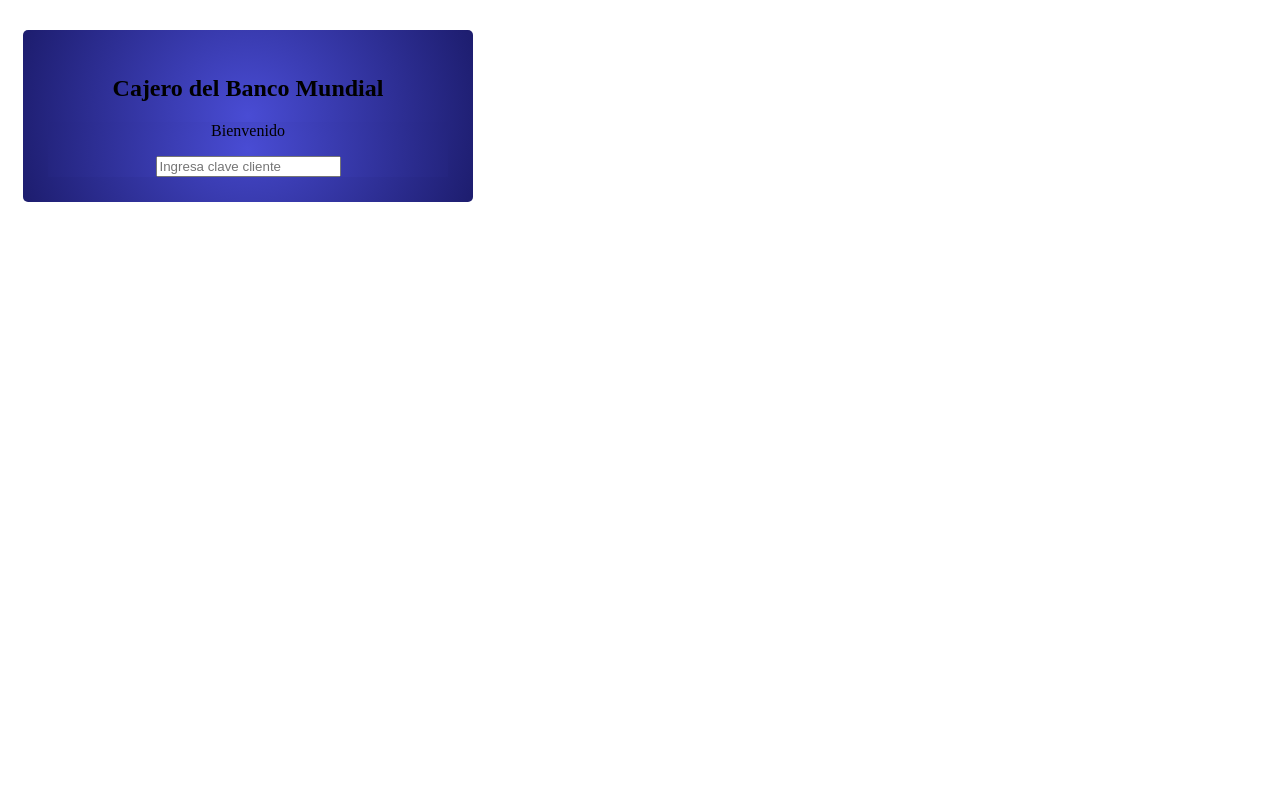
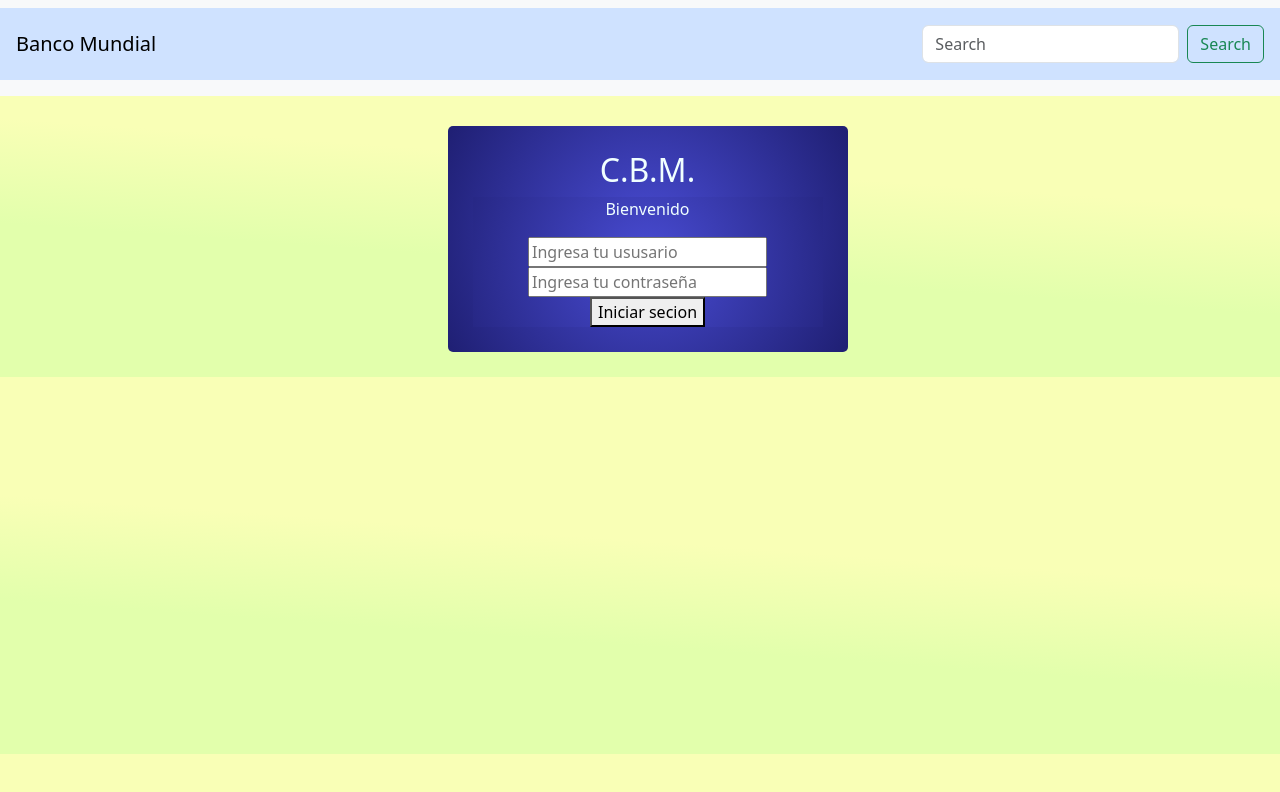
Before and after one commit to jhonpauljhons1/cajero-banco-mundial, a plain HTML site: page index.html in a window 1280 px wide. Drawn offline with nearby package versions, Linux system fonts and the light colour scheme.

Commit message:
se agregaron cambios a css y a js

```diff
--- a/cajero.css
+++ b/cajero.css
@@ -1,5 +1,5 @@
-head{
-
+body{
+    background-image: linear-gradient( 184.1deg,  rgba(249,255,182,1) 44.7%, rgba(226,255,172,1) 67.2% );
 }
 #cajero {
       text-align:center;
@@ -11,8 +11,15 @@ head{
       padding: 25px;
       border-radius: 5px;
       background-image: radial-gradient( circle 382px at 50% 50.2%,  rgba(73,76,212,1) 0.1%, rgba(3,1,50,1) 100.2% );
+      color: azure;
 }
 #screen{
     background-image:  radial-gradient( circle 382px at 50% 50.2%,  rgba(73,76,212,1) 0.1%, rgba(3,1,50,1) 100.2% );;
+    color: azure;
+}
+#contenedor-cajero{
+    display: grid;
+    place-content: center;
+
 
 }
--- a/cajero.js
+++ b/cajero.js
@@ -0,0 +1,16 @@
+const cuentas = [
+    { nombre: 'Luffy', saldo: 200 , contraseña: 123},
+    { nombre: 'Zoro', saldo: 290  , contraseña: 321},
+    { nombre: 'Namy', saldo: 67  ,  contraseña: 789}
+];
+
+console.log(cuentas);
+let btnSecion = document.querySelector("#btn-secion");
+
+btnSecion.addEventListener("click",()=>InicioSecion())
+
+const InicioSecion = ()=> {
+    console.log("hola");
+
+}
+let miElemento = document.createElement ("")
--- a/index.html
+++ b/index.html
@@ -3,17 +3,33 @@
 <head>
     <meta charset="UTF-8">
     <meta name="viewport" content="width=device-width, initial-scale=1.0">
+    <link href="https://cdn.jsdelivr.net/npm/bootstrap@5.3.3/dist/css/bootstrap.min.css" rel="stylesheet" integrity="sha384-QWTKZyjpPEjISv5WaRU9OFeRpok6YctnYmDr5pNlyT2bRjXh0JMhjY6hW+ALEwIH" crossorigin="anonymous">
     <title>Banco Mundial</title>
     <link rel="stylesheet" href="cajero.css">
     <script src="./cajero.js" defer></script>
 
 </head>
 <body>
-    <div id ="cajero">
-        <h2>Cajero del Banco Mundial</h2>
-        <div id="screen">
+    <nav class="navbar bg-body-tertiary">
+        <div class="container-fluid p-3 mb-2 bg-primary-subtle text-primary-emphasis">
+          <a class="navbar-brand">Banco Mundial</a>
+          <form class="d-flex" role="search">
+            <input class="form-control me-2" type="search" placeholder="Search" aria-label="Search">
+            <button class="btn btn-outline-success" type="submit">Search</button>
+          </form>
+        </div>
+      </nav>
+    </nav>
+    <div id="contenedor-cajero">
+         <div id ="cajero">
+         <h2>C.B.M.</h2>
+         <div id="screen">
             <p id="login-message"> Bienvenido</p>
-            <input type="text" id="input" placeholder="Ingresa clave cliente">
+            <input type="text" id="ususario" placeholder="Ingresa tu ususario">
+            <input type="text" id="contraseña" placeholder="Ingresa tu contraseña">
+            <button id="btn-secion">Iniciar secion</button>
+    </div>
+
         </div>
         <div id="buttons"></div>
     </div>
```
